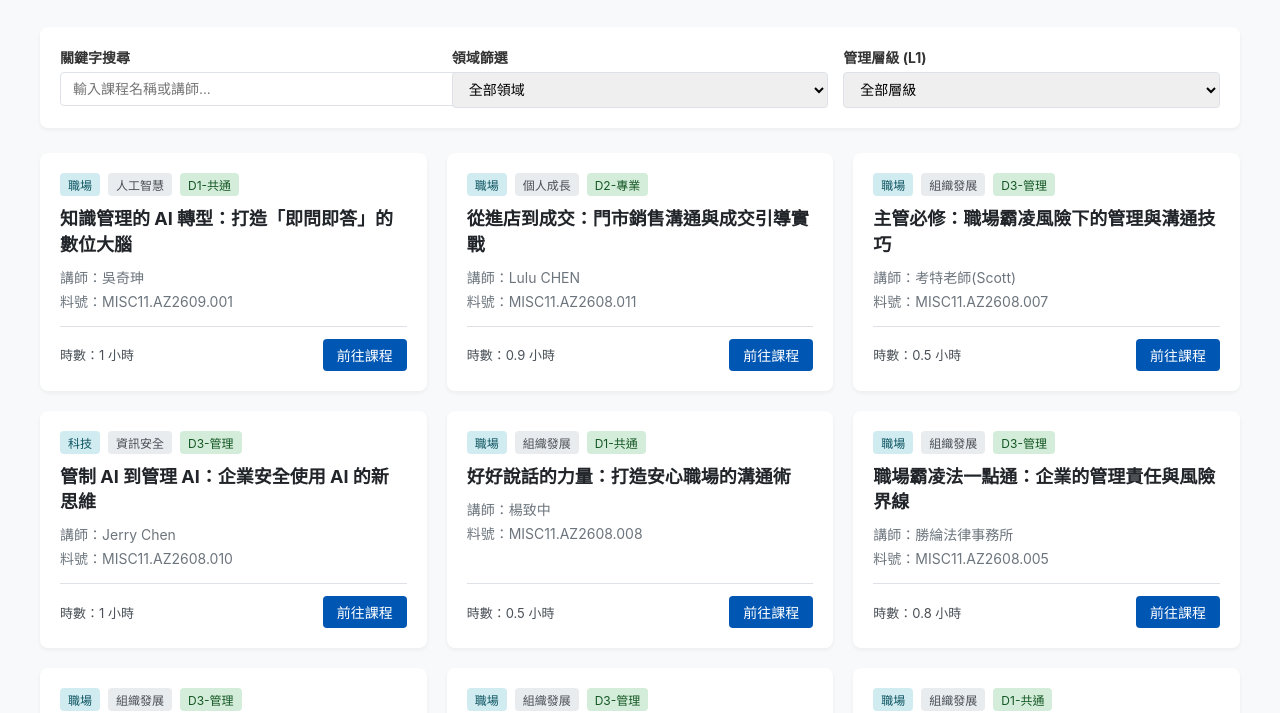
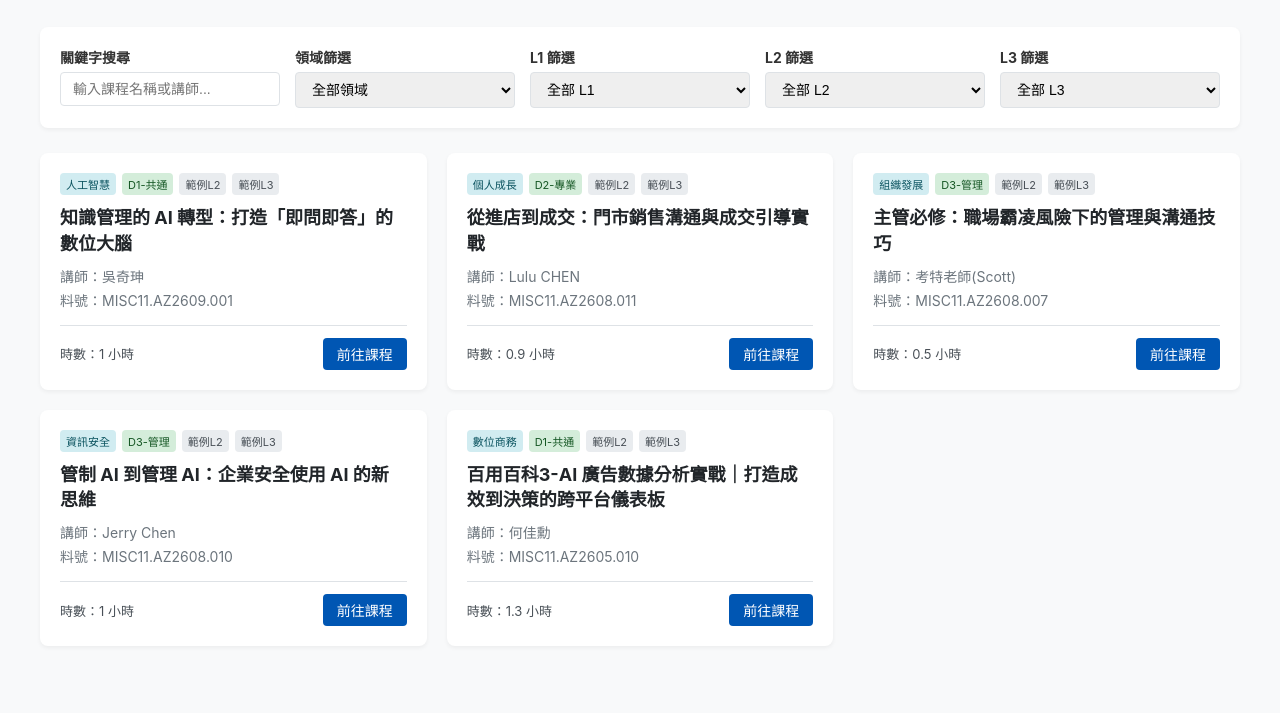
Before and after one commit to Ariellin0925/CLASS, a plain HTML site: page index.html in a window 1280 px wide. Shown: the part 90-803 px from the top of the page. Drawn offline with Linux system fonts and the light colour scheme.

Commit message:
更新 index.html via EZPage

```diff
--- a/index.html
+++ b/index.html
@@ -4,8 +4,7 @@
     <meta charset="UTF-8">
     <meta name="viewport" content="width=device-width, initial-scale=1.0">
     <title>緯育TibaMe自主學習訂閱方案課程清單</title>
-    <style
->
+    <style>
         :root {
             --primary-color: #0056b3;
             --bg-color: #f8f9fa;
@@ -30,8 +29,8 @@
             margin-bottom: 30px;
         }
         .filter-bar {
-            display: flex;
-            flex-wrap: wrap;
+            display: grid;
+            grid-template-columns: repeat(auto-fit, minmax(220px, 1fr));
             gap: 15px;
             margin-bottom: 25px;
             background: #ffffff;
@@ -40,17 +39,15 @@
             box-shadow: 0 2px 4px rgba(0,0,0,0.05);
         }
         .filter-group {
-            flex: 1;
-            min-width: 200px;
+            display: flex;
+            flex-direction: column;
         }
         .filter-group label {
-            display: block;
             margin-bottom: 5px;
             font-weight: bold;
             font-size: 14px;
         }
         .filter-group select, .filter-group input {
-            width: 100%;
             padding: 8px 12px;
             border: 1px solid var(--border-color);
             border-radius: 4px;
@@ -77,19 +74,19 @@
         }
         .course-meta {
             display: flex;
-            gap: 8px;
+            gap: 6px;
             margin-bottom: 10px;
             flex-wrap: wrap;
         }
         .badge {
-            font-size: 12px;
-            padding: 3px 8px;
+            font-size: 11px;
+            padding: 3px 6px;
             border-radius: 4px;
             background-color: #e9ecef;
             color: #495057;
         }
-        .badge-domain { background-color: #d1ecf1; color: #0c5460; }
-        .badge-type { background-color: #d4edda; color: #155724; }
+        .badge-sub { background-color: #d1ecf1; color: #0c5460; }
+        .badge-level { background-color: #d4edda; color: #155724; }
         .course-title {
             font-size: 18px;
             font-weight: bold;
@@ -149,21 +146,42 @@
             <input type="text" id="searchKey" placeholder="輸入課程名稱或講師..." onkeyup="filterCourses()">
         </div>
         <div class="filter-group">
-            <label for="filterDomain">領域篩選</label>
-            <select id="filterDomain" onchange="filterCourses()">
+            <label for="filterSubDomain">領域篩選</label>
+            <select id="filterSubDomain" onchange="filterCourses()">
                 <option value="">全部領域</option>
-                <option value="職場">職場</option>
-                <option value="科技">科技</option>
-                <option value="語文">語文</option>
+                <option value="人工智慧">人工智慧</option>
+                <option value="個人成長">個人成長</option>
+                <option value="商用外語">商用外語</option>
+                <option value="組織發展">組織發展</option
+>
+                <option value="軟體開發">軟體開發</option>
+                <option value="雲端技術">雲端技術</option>
+                <option value="資訊安全">資訊安全</option>
+                <option value="數位內容">數位內容</option>
+                <option value="數位商務">數位商務</option>
             </select>
         </div>
         <div class="filter-group">
-            <label for="filterLevel">管理層級 (L1)</label>
-            <select id="filterLevel" onchange="filterCourses()">
-                <option value="">全部層級</option>
+            <label for="filterL1">L1 篩選</label>
+            <select id="filterL1" onchange="filterCourses()">
+                <option value="">全部 L1</option>
                 <option value="D1-共通">D1-共通</option>
                 <option value="D2-專業">D2-專業</option>
                 <option value="D3-管理">D3-管理</option>
+            </select>
+        </div>
+        <div class="filter-group">
+            <label for="filterL2">L2 篩選</label>
+            <select id="filterL2" onchange="filterCourses()">
+                <option value="">全部 L2</option>
+                <!-- 可依實際資料擴充 L2 選項 -->
+            </select>
+        </div>
+        <div class="filter-group">
+            <label for="filterL3">L3 篩選</label>
+            <select id="filterL3" onchange="filterCourses()">
+                <option value="">全部 L3</option>
+                <!-- 可依實際資料擴充 L3 選項 -->
             </select>
         </div>
     </div>
@@ -175,27 +193,11 @@
 
 <script>
     const courses = [
-        { code: "MISC11.AZ2609.001", domain: "職場", subDomain: "人工智慧", l1: "D1-共通", name: "知識管理的 AI 轉型：打造「即問即答」的數位大腦", instructor: "吳奇珅", hours: "1", type: "線上課程", url: "https://www.tibame.com/course/6564" },
-        { code: "MISC11.AZ2608.011", domain: "職場", subDomain: "個人成長", l1: "D2-專業", name: "從進店到成交：門市銷售溝通與成交引導實戰", instructor: "Lulu CHEN", hours: "0.9", type: "線上課程", url: "https://www.tibame.com/course/6626" },
-        { code: "MISC11.AZ2608.007", domain: "職場", subDomain: "組織發展", l1: "D3-管理", name: "主管必修：職場霸凌風險下的管理與溝通技巧", instructor: "考特老師(Scott)", hours: "0.5", type: "線上課程", url: "https://www.tibame.com/course/6660" },
-        { code: "MISC11.AZ2608.010", domain: "科技", subDomain: "資訊安全", l1: "D3-管理", name: "管制 AI 到管理 AI：企業安全使用 AI 的新思維", instructor: "Jerry Chen", hours: "1", type: "線上課程", url: "https://www.tibame.com/course/6593" },
-        { code: "MISC11.AZ2608.008", domain: "職場", subDomain: "組織發展", l1: "D1-共通", name: "好好說話的力量：打造安心職場的溝通術", instructor: "楊致中", hours: "0.5", type: "線上課程", url: "https://www.tibame.com/course/6661" },
-        { code: "MISC11.AZ2608.005", domain: "職場", subDomain: "組織發展", l1: "D3-管理", name: "職場霸凌法一點通：企業的管理責任與風險界線", instructor: "勝綸法律事務所", hours: "0.8", type: "線上課程", url: "https://www.tibame.com/course/6618" },
-        { code: "MISC11.AZ2608.006", domain: "職場", subDomain: "組織發展", l1: "D3-管理", name: "防治職場霸凌的企業推動策略", instructor: "CJ Kuo", hours: "0.8", type: "線上課程", url: "https://www.tibame.com/course/6665" },
-        { code: "MISC11.AZ2608.004", domain: "職場", subDomain: "組織發展", l1: "D3-管理", name: "看懂數據、看懂客人：服務業店長的門市判讀課", instructor: "Andy老師", hours: "1", type: "線上課程", url: "https://www.tibame.com/course/6615" },
-        { code: "MISC11.AZ2608.001", domain: "職場", subDomain: "組織發展", l1: "D1-共通", name: "職場霸凌員工篇：樣態辨識與權益責任須知", instructor: "勝綸法律事務所", hours: "1", type: "線上課程", url: "https://www.tibame.com/course/6634" },
-        { code: "MISC11.AZ2608.002", domain: "職場", subDomain: "組織發展", l1: "D3-管理", name: "職場霸凌主管篇：掌握管理界線與溝通原則", instructor: "勝綸法律事務所", hours: "1", type: "線上課程", url: "https://www.tibame.com/course/6635" },
-        { code: "MISC11.AZ2608.003", domain: "職場", subDomain: "組織發展", l1: "D2-專業", name: "職場霸凌專責篇：申訴調查與申復執行實務", instructor: "勝綸法律事務所", hours: "1", type: "線上課程", url: "https://www.tibame.com/course/6636" },
-        { code: "MISC11.AZ2605.002", domain: "職場", subDomain: "組織發展", l1: "D3-管理", name: "AI時代關鍵人才養成計畫：打造高效自驅團隊", instructor: "彭智彬 / Ben老師", hours: "0.9", type: "線上課程", url: "https://www.tibame.com/course/6613" },
-        { code: "MISC11.AZ2605.005", domain: "職場", subDomain: "個人成長", l1: "D1-共通", name: "百用百科3-AI 業務高價值客戶識別｜鎖定精準名單提升成交率", instructor: "Jimmy-吉米", hours: "1.4", type: "線上課程", url: "https://www.tibame.com/course/6520" },
-        { code: "MISC11.AZ2605.006", domain: "科技", subDomain: "人工智慧", l1: "D1-共通", name: "百用百科3-AI 零售營收洞察｜從銷售數據挖掘高獲利成長策略", instructor: "Jimmy-吉米", hours: "1", type: "線上課程", url: "https://www.tibame.com/course/6521" },
-        { code: "MISC11.AZ2605.010", domain: "科技", subDomain: "數位商務", l1: "D1-共通", name: "百用百科3-AI 廣告數據分析實戰｜打造成效到決策的跨平台儀表板", instructor: "何佳勳", hours: "1.3", type: "線上課程", url: "https://www.tibame.com/course/6522" },
-        { code: "MISC11.AZ2605.011", domain: "科技", subDomain: "數位商務", l1: "D1-共通", name: "百用百科3-AI 廣告預算操盤術｜ 打造高轉換決策系統", instructor: "何佳勳", hours: "1.1", type: "線上課程", url: "https://www.tibame.com/course/6545" },
-        { code: "MISC11.AZ2605.012", domain: "科技", subDomain: "人工智慧", l1: "D1-共通", name: "百用百科3-AI 打造營運儀表板 l 解讀財務數據與成果分析", instructor: "王恩琦 (Angi Wang)", hours: "1", type: "線上課程", url: "https://www.tibame.com/course/6546" },
-        { code: "MISC11.AZ2605.008", domain: "職場", subDomain: "個人成長", l1: "D1-共通", name: "百用百科3-AI 營運數據判讀｜精準溝通推動決策落地", instructor: "劉恭甫 / 功夫老師", hours: "1.7", type: "線上課程", url: "https://www.tibame.com/course/6547" },
-        { code: "MISC11.AZ2605.007", domain: "職場", subDomain: "組織發展", l1: "D1-共通", name: "百用百科3-AI 業績問題拆解｜制定 30 天成長行動方案", instructor: "劉恭甫 / 功夫老師", hours: "1.5", type: "線上課程", url: "https://www.tibame.com/course/6548" },
-        { code: "MISC11.AZ2605.009", domain: "科技", subDomain: "人工智慧", l1: "D1-共通", name: "百用百科3-AI 客服洞察決策｜從用戶回饋加速產品與服務優化", instructor: "酒Ann", hours: "1.3", type: "線上課程", url: "https://www.tibame.com/course/6549" }
-        // 註：資料量龐大，此處已載入前段代表性課程。若需載入完整清單，可直接將所有資料擴充至此陣列中。
+        { code: "MISC11.AZ2609.001", subDomain: "人工智慧", l1: "D1-共通", l2: "範例L2", l3: "範例L3", name: "知識管理的 AI 轉型：打造「即問即答」的數位大腦", instructor: "吳奇珅", hours: "1", url: "https://www.tibame.com/course/6564" },
+        { code: "MISC11.AZ2608.011", subDomain: "個人成長", l1: "D2-專業", l2: "範例L2", l3: "範例L3", name: "從進店到成交：門市銷售溝通與成交引導實戰", instructor: "Lulu CHEN", hours: "0.9", url: "https://www.tibame.com/course/6626" },
+        { code: "MISC11.AZ2608.007", subDomain: "組織發展", l1: "D3-管理", l2: "範例L2", l3: "範例L3", name: "主管必修：職場霸凌風險下的管理與溝通技巧", instructor: "考特老師(Scott)", hours: "0.5", url: "https://www.tibame.com/course/6660" },
+        { code: "MISC11.AZ2608.010", subDomain: "資訊安全", l1: "D3-管理", l2: "範例L2", l3: "範例L3", name: "管制 AI 到管理 AI：企業安全使用 AI 的新思維", instructor: "Jerry Chen", hours: "1", url: "https://www.tibame.com/course/6593" },
+        { code: "MISC11.AZ2605.010", subDomain: "數位商務", l1: "D1-共通", l2: "範例L2", l3: "範例L3", name: "百用百科3-AI 廣告數據分析實戰｜打造成效到決策的跨平台儀表板", instructor: "何佳勳", hours: "1.3", url: "https://www.tibame.com/course/6522" }
     ];
 
     function renderCourses(data) {
@@ -213,9 +215,10 @@
             card.innerHTML = `
                 <div>
                     <div class="course-meta">
-                        <span class="badge badge-domain">${item.domain}</span>
-                        <span class="badge">${item.subDomain}</span>
-                        <span class="badge badge-type">${item.l1}</span>
+                        <span class="badge badge-sub">${item.subDomain}</span>
+                        <span class="badge badge-level">${item.l1}</span>
+                        <span class="badge">${item.l2}</span>
+                        <span class="badge">${item.l3}</span>
                     </div>
                     <h3 class="course-title">${item.name}</h3>
                     <div class="course-details">
@@ -234,20 +237,23 @@
 
     function filterCourses() {
         const searchKey = document.getElementById('searchKey').value.toLowerCase();
-        const filterDomain = document.getElementById('filterDomain').value;
-        const filterLevel = document.getElementById('filterLevel').value;
+        const filterSubDomain = document.getElementById('filterSubDomain').value;
+        const filterL1 = document.getElementById('filterL1').value;
+        const filterL2 = document.getElementById('filterL2').value;
+        const filterL3 = document.getElementById('filterL3').value;
 
         const filtered = courses.filter(item => {
             const matchKey = item.name.toLowerCase().includes(searchKey) || item.instructor.toLowerCase().includes(searchKey);
-            const matchDomain = filterDomain === "" || item.domain === filterDomain;
-            const matchLevel = filterLevel === "" || item.l1 === filterLevel;
-            return matchKey && matchDomain && matchLevel;
+            const matchSubDomain = filterSubDomain === "" || item.subDomain === filterSubDomain;
+            const matchL1 = filterL1 === "" || item.l1 === filterL1;
+            const matchL2 = filterL2 === "" || item.l2 === filterL2;
+            const matchL3 = filterL3 === "" || item.l3 === filterL3;
+            return matchKey && matchSubDomain && matchL1 && matchL2 && matchL3;
         });
 
         renderCourses(filtered);
     }
 
-    // 初始化渲染全部課程
     renderCourses(courses);
 </script>
 
```
